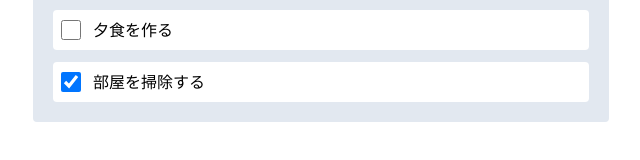
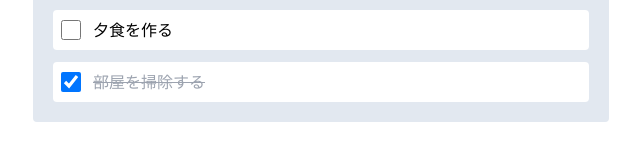
Before and after one commit to yuki-tsuruta/hands-on-react, a React (Vite) app in the folder mercari-clone/: page / in a window 1280 px wide. Shown: the part 182-342 px from the top of the page, without its empty margins (319-959 px from the left). Built offline with nearby package versions, Linux system fonts and the light colour scheme.

Commit message:
ステータスの変更をできるようにした

```diff
--- a/mercari-clone/eslint.config.js
+++ b/mercari-clone/eslint.config.js
@@ -2,13 +2,12 @@ import js from '@eslint/js'
 import globals from 'globals'
 import reactHooks from 'eslint-plugin-react-hooks'
 import reactRefresh from 'eslint-plugin-react-refresh'
-import tailwind from 'eslint-config-tailwind'
 import tseslint from 'typescript-eslint'
 
 export default tseslint.config(
   { ignores: ['dist'] },
   {
-    extends: [js.configs.recommended, ...tseslint.configs.recommended, tailwind.configs.recommended],
+    extends: [js.configs.recommended, ...tseslint.configs.recommended],
     files: ['**/*.{ts,tsx}'],
     languageOptions: {
       ecmaVersion: 2020,
@@ -16,8 +15,7 @@ export default tseslint.config(
     },
     plugins: {
       'react-hooks': reactHooks,
-      'react-refresh': reactRefresh,
-      tailwind
+      'react-refresh': reactRefresh
     },
     rules: {
       ...reactHooks.configs.recommended.rules,
--- a/mercari-clone/src/App.tsx
+++ b/mercari-clone/src/App.tsx
@@ -1,15 +1,29 @@
-import { TodoList } from "./components/TodoList";
-import { dummyTodoList } from "./data/dummyTodoList";
+import { useState } from 'react';
+import { TodoList } from './components/TodoList';
+import { dummyTodoList } from './data/dummyTodoList';
 
 function App() {
+  const [todoList, setTodoList] = useState(dummyTodoList);
+
+  const changeCompleted = (id: number) => {
+    setTodoList((prevTodoList) => {
+      return prevTodoList.map((todo) => {
+        if (todo.id === id) {
+          return { ...todo, completed: !todo.completed };
+        }
+        return todo;
+      });
+    });
+  };
+
   return (
     <main className="mx-auto mt-10 max-w-xl space-y-10">
       <h1 className="text-center text-4xl">Todoアプリ</h1>
       <div className="rounded bg-slate-200 p-5">
-        <TodoList todoList={dummyTodoList} />
+        <TodoList todoList={todoList} changeCompleted={changeCompleted} />
       </div>
     </main>
-  )
+  );
 }
 
 export default App;
--- a/mercari-clone/src/components/TodoList.tsx
+++ b/mercari-clone/src/components/TodoList.tsx
@@ -1,22 +1,35 @@
-import { Todo } from "../types/todo";
+import { Todo } from '../types/todo';
 
 type Props = {
   todoList: Todo[];
+  changeCompleted: (id: number) => void;
 };
 
-export const TodoList = ({ todoList }: Props) => {
+export const TodoList = ({ todoList, changeCompleted }: Props) => {
   return (
     <div className="space-y-3">
       {todoList.map((todo) => (
-        <div key={todo.id} className="flex items-center gap-3 rounded bg-white p-2">
+        <div
+          key={todo.id}
+          className="flex items-center gap-3 rounded bg-white p-2"
+        >
           <label className="flex grow items-center gap-3 hover:cursor-pointer">
             <div className="flex items-center">
-              <input type="checkbox" className="size-5" checked={todo.completed}/>
+              <input
+                type="checkbox"
+                className="size-5"
+                checked={todo.completed}
+                onChange={() => changeCompleted(todo.id)}
+              />
             </div>
-            {todo.title}
+            <span
+              className={todo.completed ? 'text-gray-400 line-through' : ''}
+            >
+              {todo.title}
+            </span>
           </label>
         </div>
       ))}
     </div>
-  )
-}
+  );
+};
```
